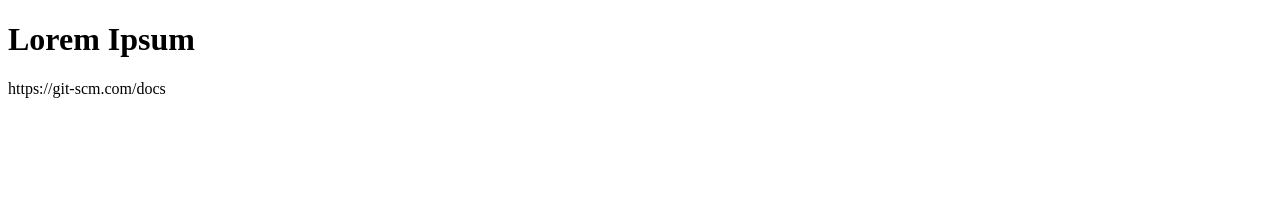
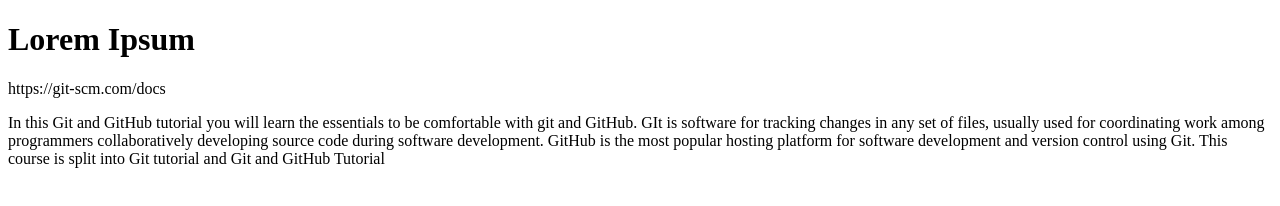
Before and after one commit to Bilgokit/demo-repo, a plain HTML site: page index.html in a window 1280 px wide. Drawn offline with Linux system fonts and the light colour scheme.

Commit message:
Änderungen in index.html

```diff
--- a/index.html
+++ b/index.html
@@ -9,5 +9,13 @@
 <body>
     <h1>Lorem Ipsum</h1>
     <p>https://git-scm.com/docs</p>
+
+    <p>In this Git and GitHub tutorial you will learn the essentials to be comfortable with git and GitHub.
+
+        GIt is software for tracking changes in any set of files, usually used for coordinating work among programmers collaboratively developing source code during software development.
+
+        GitHub is the most popular hosting platform for software development and version control using Git.
+
+        This course is split into Git tutorial and Git and GitHub Tutorial</p>
 </body>
 </html>
```
